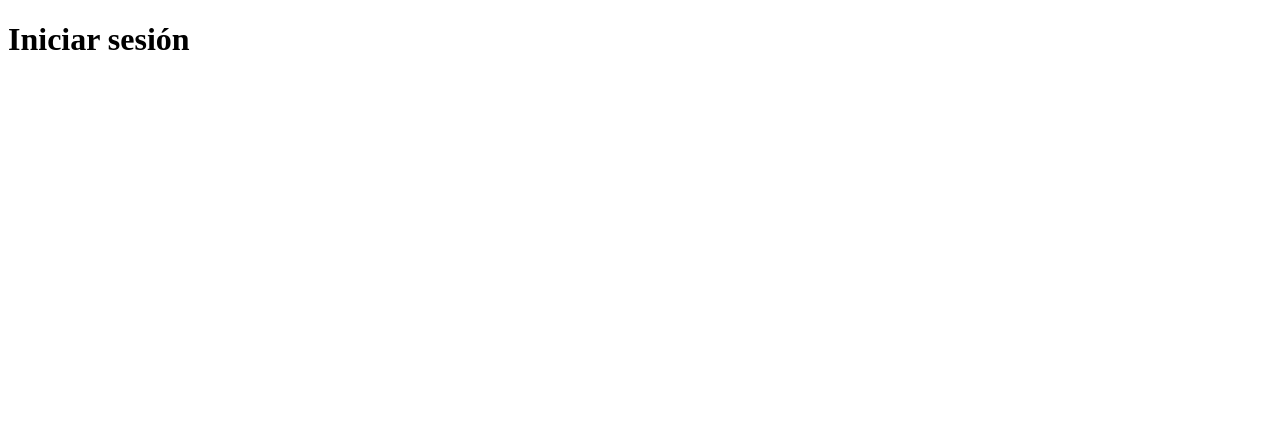
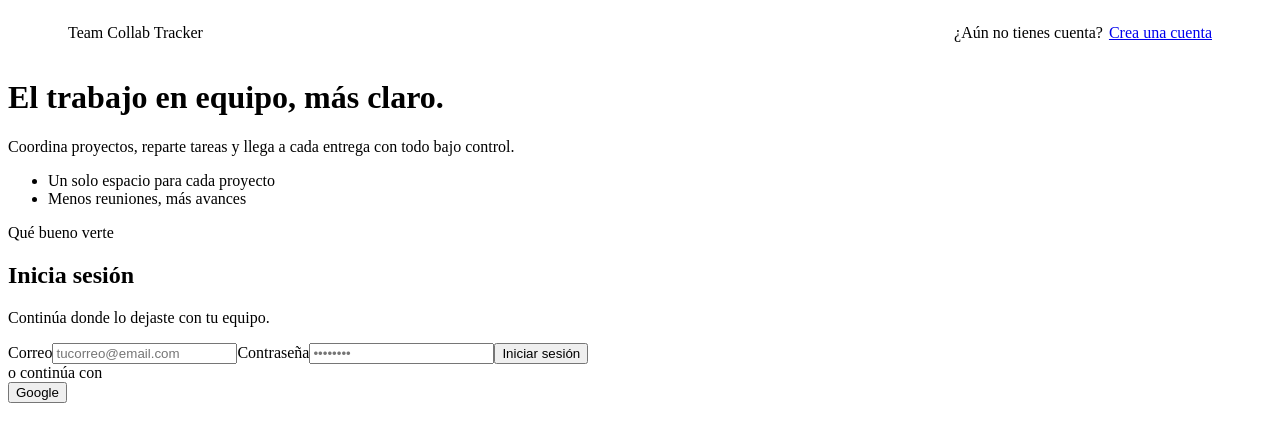
Before and after one commit to lonybreux/team-collab-tracker, a React (Vite) app in the folder frontend/: page /login in a window 1280 px wide. Shown: the top 442 px of the page. Built offline with nearby package versions, Linux system fonts and the light colour scheme; no server answers.

Commit message:
feat: implement login page with local and google auth

```diff
--- a/frontend/src/pages/Login.jsx
+++ b/frontend/src/pages/Login.jsx
@@ -1,7 +1,113 @@
+import { Link, useNavigate } from "react-router-dom"
+import '../styles/Login.css'
+import { useState } from "react"
+
+const API_URL = import.meta.env.VITE_API_URL
+
 export const Login = () => {
+
+    const [email, setEmail] = useState("")
+    const [contrasena, setContrasena] = useState("")
+    const [error, setError] = useState("")
+    const [loading, setLoading] = useState(false)
+
+    const navigate = useNavigate()
+
+    const handleChange = (e, setter) => {
+        setter(e.target.value)
+    }
+
+    const handleSubmit = async (e) => {
+        e.preventDefault()
+        setLoading(true)
+        try {
+
+            const res = await fetch(`${API_URL}/api/auth/login`,{
+                method: 'POST',
+                headers: {'Content-Type': "application/json"},
+                credentials: 'include',
+                body: JSON.stringify({
+                    email,
+                    contrasena
+                })
+            })
+
+            const data = await res.json()
+
+
+            if(!res.ok) {
+                setError(data.message)
+            } else {
+                navigate('/dashboard')
+
+            }
+
+        } catch(error) {
+            setError('error de conexión')
+
+        } finally {
+            setLoading(false)
+        }
+
+
+    }
+
+    const handleGoogleAccess = async () => {
+        window.location.href = `${API_URL}/api/auth/google`
+    }
+
+
     return (
         <>
-            <h1>Iniciar sesión</h1>
+            <header className="login-header">
+                <span>Team Collab Tracker</span>
+
+                <div className="register-redirect-div">
+                    <p>¿Aún no tienes cuenta?</p>
+                    <Link to={'/register'}>Crea una cuenta</Link>
+                </div>
+            </header>
+
+            <div className="login-content">
+                <div className="login-info-div">
+                    <h1>El trabajo en equipo, más claro.</h1>
+                    <p>Coordina proyectos, reparte tareas y llega a cada entrega con todo bajo control.</p>
+
+                    <ul className="login-info-list">
+                        <li>Un solo espacio para cada proyecto</li>
+                        <li>Menos reuniones, más avances</li>
+                    </ul>
+                </div>
+
+                <div className="login-form-card">
+                    <div className="login-form-header">
+                        <p>Qué bueno verte</p>
+                        <h2>Inicia sesión</h2>
+                        <p>Continúa donde lo dejaste con tu equipo.</p>
+                    </div>
+
+                    <form className="login-form" onSubmit={handleSubmit}>
+                        <label htmlFor="email">Correo</label>
+                        <input type="email" id="email" value={email} onChange={(e) => handleChange(e, setEmail)} placeholder="tucorreo@email.com" />
+
+                        <label htmlFor="password">Contraseña</label>
+                        <input type="password" id="password" value={contrasena} onChange={(e) => handleChange(e, setContrasena)} placeholder="••••••••" />
+
+
+                        {error && <p>{error}</p>}
+                        <button type="submit" disabled={loading} >{loading ? 'Iniciando sesión...' : 'Iniciar sesión'}</button>
+
+
+                    </form>
+
+                    <div>
+                        o continúa con
+                    </div>
+
+                    <button onClick={handleGoogleAccess}>Google</button>
+
+                </div>
+            </div>
         </>
     )
 }
--- /dev/null
+++ b/frontend/src/styles/Login.css
@@ -0,0 +1,13 @@
+.login-header {
+    display: flex;
+    justify-content: space-between;
+    align-items: center;
+    padding: 0 60px 0 60px;
+}
+
+.register-redirect-div {
+    display: flex;
+    justify-content: center;
+    align-items: center;
+    gap: 6px;
+}
```
